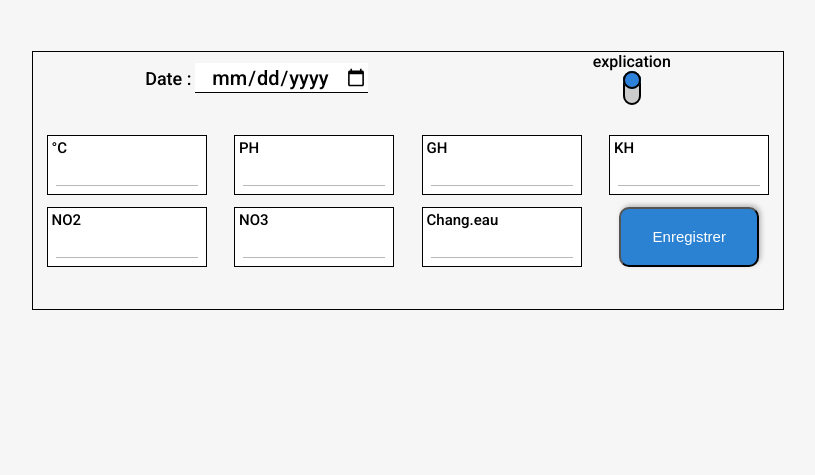
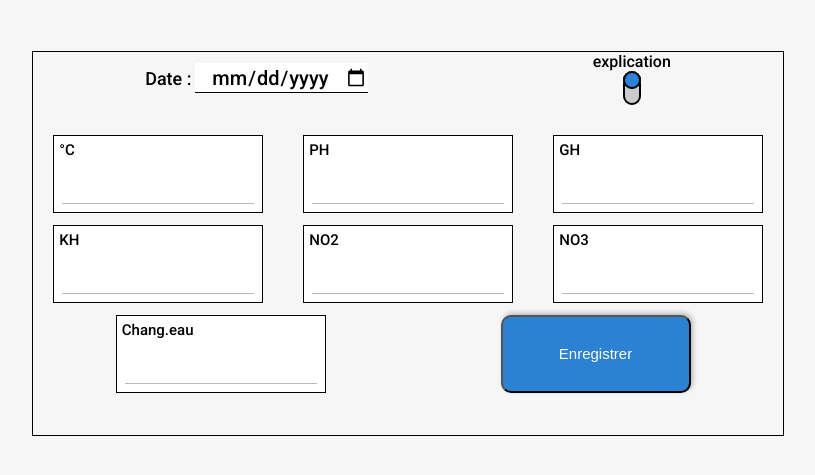
Before and after one commit to gaetancorin/aquanote, a PHP site: page /afficheur.html in a window 1280 px wide. Shown: the part 121-596 px from the top of the page, without its empty margins (232-1047 px from the left). Run offline with PHP 8.4, Linux system fonts and the light colour scheme.

Commit message:
responsive des data_wrap terminer reste a gerer correctement le wrap

```diff
--- a/site/afficheur.css
+++ b/site/afficheur.css
@@ -254,17 +254,27 @@ form > div:nth-child(2){
     /* --- wrap_de_data--- */
 
 .wrap_data{
-    width: 160px;
-    height: 60px;
+    width: calc(100px + 15vw);
+    height: calc(40px + 5vw);
+    min-width: 160px;
+    max-width: 210px;
+    min-height: 60px;
+    max-height: 78px;
+
     background-color: white;
     text-align: start;
     margin-bottom: 12px;
 }
 
 .trait_noir{
+    width: calc(100px + 15vw);
+    height: calc(30px + 5vw);
+    min-width: 160px;
+    max-width: 210px;
+    min-height: 50px;
+    max-height: 68px;
+
     position: absolute;
-    width: 160px;
-    height: calc(60px - 10px);
     border-bottom: solid 10px #b8b8b8;
     outline: 9px solid white;
     outline-offset: -9px;
@@ -272,16 +282,22 @@ form > div:nth-child(2){
 
 
 input[type="text"]{
+    width: calc(100px + 15vw);
+    height: calc(40px + 5vw);
+    min-width: 160px;
+    max-width: 210px;
+    min-height: 60px;
+    max-height: 78px;
+
+    position: absolute;
     padding-top: 17px;
-    height: 60px;
-    width: 160px;
     background-color: rgba(255, 255, 255, 0);
     border: solid black 1px;
-    position: absolute;
     text-align: center;
     font-size: 22px;
+    font-weight: 700;
     color: #373737;
-    font-weight: 700;
+
 }
 
 .label_wrap_data{
@@ -294,20 +310,31 @@ input[type="text"]{
 }
 
 .wrap_data_button{
-    width: 160px;
-    height: 60px;
+    width: calc(100px + 15vw);
+    height: calc(40px + 5vw);
+    min-width: 160px;
+    max-width: 210px;
+    min-height: 60px;
+    max-height: 78px;
+
     text-align: center;
     margin-bottom: 12px;
 }
 
 
 div input[type="submit"]{
-    width: calc(160px - 20px);
-    height: 60px;
+
+    width: calc(80px + 15vw);
+    height: calc(40px + 5vw);
+    min-width: 140px;
+    max-width: 190px;
+    min-height: 60px;
+    max-height: 78px;
+
     font-size: 15px;
     font-weight: 500;
+    color: #ffffff;
     border-radius: 10px;
     background-color: #2c82d2;
-    color: #ffffff;
     box-shadow: 2px -2px 5px rgba(0, 0, 0, 0.25);
 }
```
